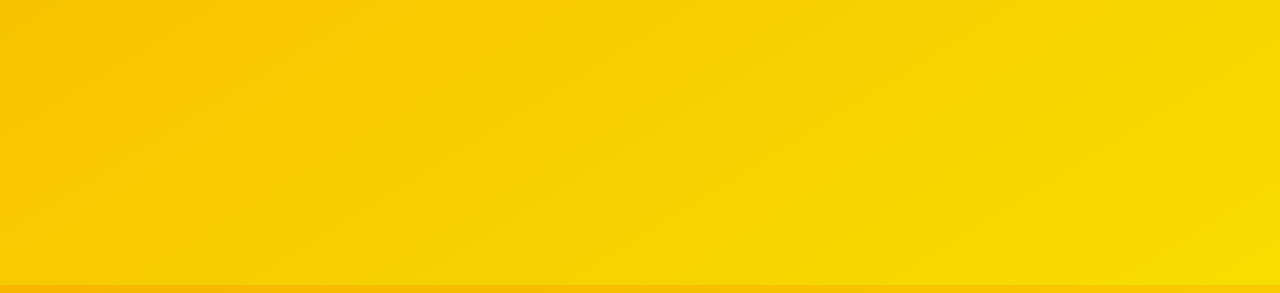
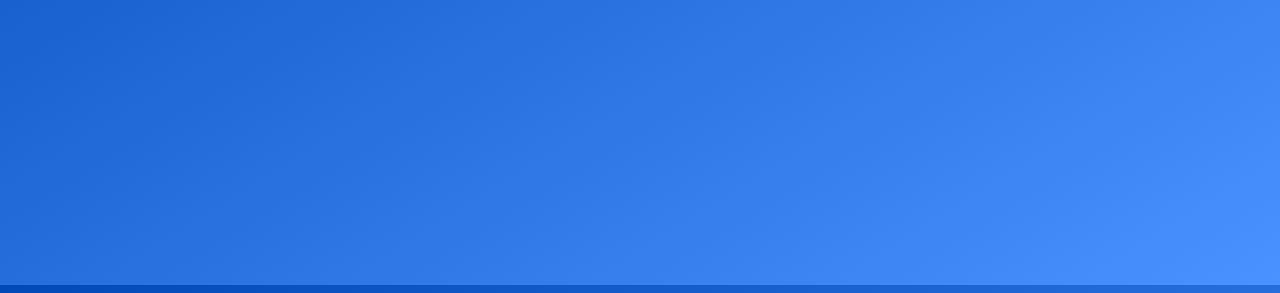
Before and after one commit to xcookietm/craftlabs.github.io, a plain HTML site: page index.html in a window 1280 px wide. Shown: the part 507-800 px from the top of the page. Drawn offline with Linux system fonts and the light colour scheme.

Commit message:
Update style.css

```diff
--- a/style.css
+++ b/style.css
@@ -2,7 +2,7 @@ body {
     height: 97vh;
     font-weight: 200;
 
-    background-image: linear-gradient(to bottom right, #f7b600, #f7de00);
+    background-image: linear-gradient(to bottom right, #0049B6, #4A92FF);
 
     color: #fff;
 
```
